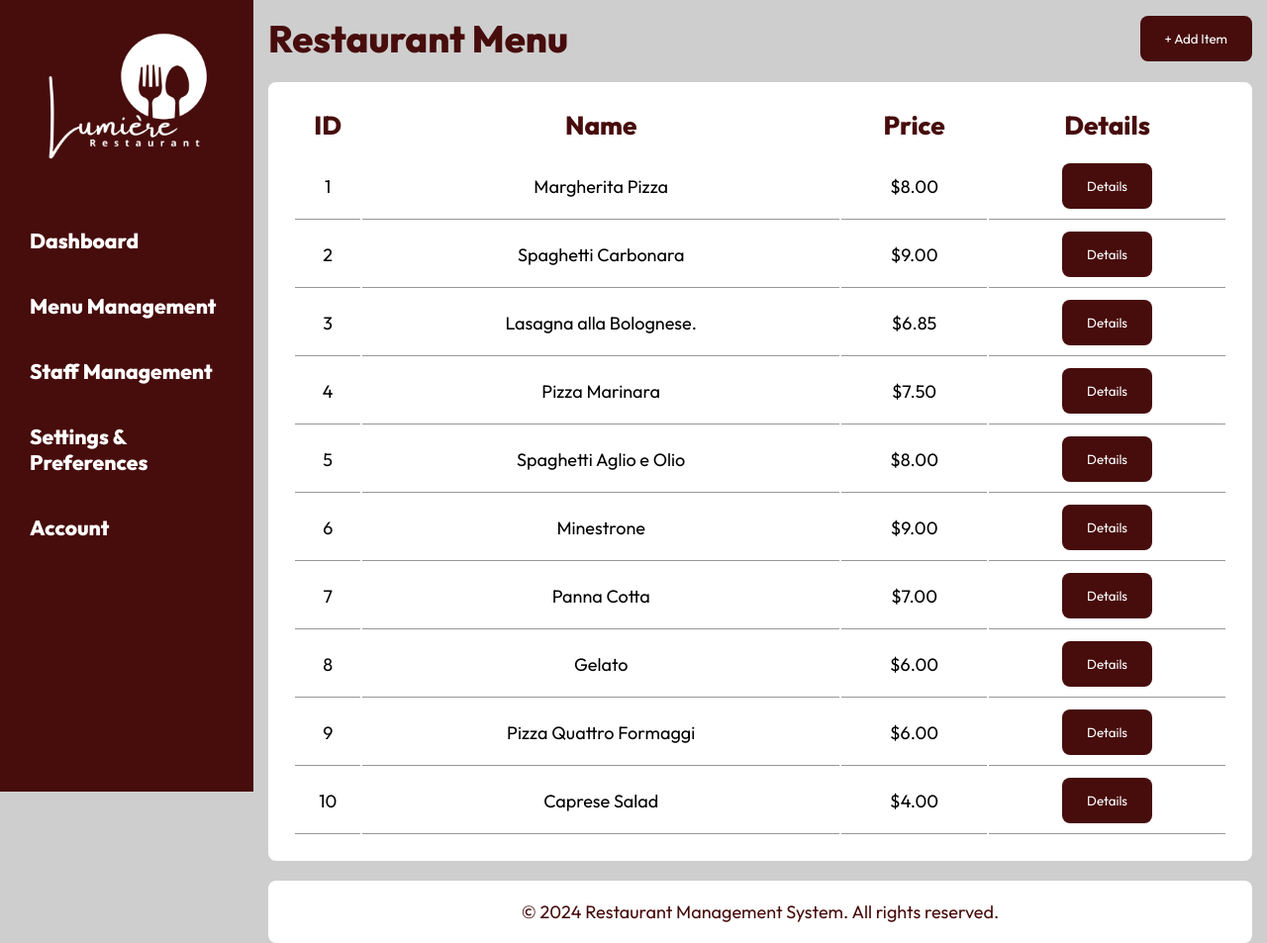
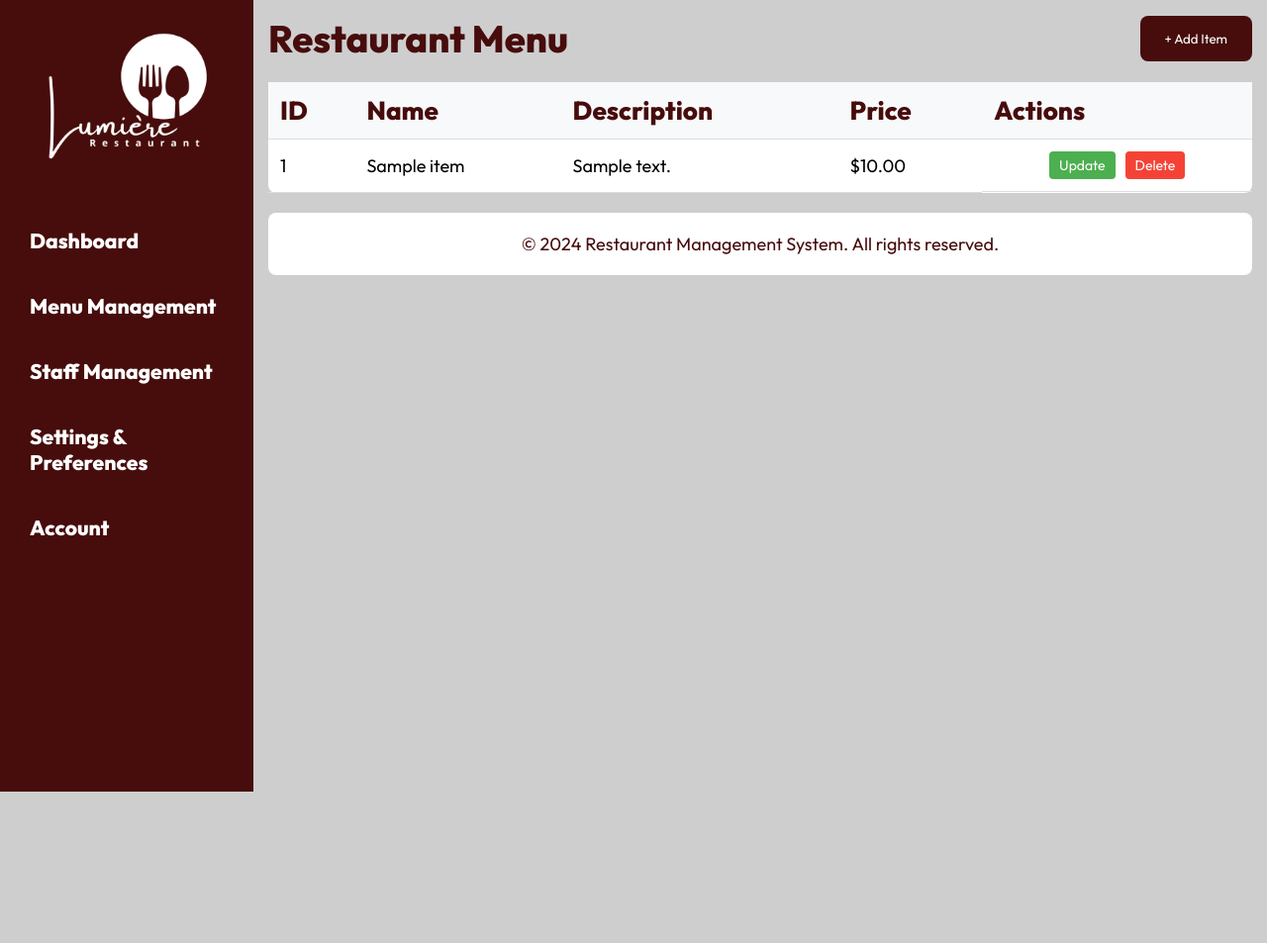
Before and after one commit to rajvi418/Restaurant-PHP, a PHP site: page /Pages/menu-management.php in a window 1280 px wide. Shown: the whole page at 99% size. After the commit the page ends 800 px from the top, so only its background shows below. Run offline with PHP 8.4, Linux system fonts and the light colour scheme; tables that the repository leaves empty or names only in its code hold one stand-in row (values such as "Sample post").

Commit message:
Refactor additems.php and menu-management.php for improved item management; implement delete and update functionalities, and remove unused details_items.html

```diff
--- a/Pages/menu-management.php
+++ b/Pages/menu-management.php
@@ -3,7 +3,7 @@
 $servername = "localhost";
 $username = "root";
 $password = "";
-$dbname = "restraurant_db"; // 🔹 Replace with your DB name
+$dbname = "restraurant_db";
 
 $conn = new mysqli($servername, $username, $password, $dbname);
 
@@ -12,9 +12,77 @@ if ($conn->connect_error) {
     die("Connection failed: " . $conn->connect_error);
 }
 
+// Initialize error message
+$error_message = "";
+
+// Handle Delete Action
+if (isset($_GET['delete_id'])) {
+    $delete_id = intval($_GET['delete_id']); // Sanitize input
+    if ($delete_id > 0) {
+        $delete_sql = "DELETE FROM items WHERE id = ?";
+        $stmt = $conn->prepare($delete_sql);
+        $stmt->bind_param("i", $delete_id);
+
+        if ($stmt->execute()) {
+            header("Location: " . str_replace("&delete_id=" . $delete_id, "", $_SERVER['REQUEST_URI']));
+            exit();
+        } else {
+            $error_message = "Error deleting item: " . $conn->error;
+        }
+        $stmt->close();
+    } else {
+        $error_message = "Invalid item ID for deletion";
+    }
+}
+
+// Handle Update Form Submission
+if ($_SERVER["REQUEST_METHOD"] == "POST" && isset($_POST['update_item'])) {
+    $id = intval($_POST['id']);
+    $name = $conn->real_escape_string($_POST['name']);
+    $description = $conn->real_escape_string($_POST['description']);
+    $price = floatval($_POST['price']);
+    $category = $conn->real_escape_string($_POST['category']);
+
+    $update_sql = "UPDATE items SET name=?, description=?, price=?, category=? WHERE id=?";
+    $stmt = $conn->prepare($update_sql);
+    $stmt->bind_param("ssdsi", $name, $description, $price, $category, $id);
+
+    if ($stmt->execute()) {
+        header("Location: " . $_SERVER['PHP_SELF']);
+        exit();
+    } else {
+        $error_message = "Error updating record: " . $conn->error;
+    }
+    $stmt->close();
+}
+
+// Fetch item data for editing if edit_id is set
+$edit_item = null;
+if (isset($_GET['edit_id'])) {
+    $edit_id = intval($_GET['edit_id']);
+    if ($edit_id > 0) {
+        $edit_sql = "SELECT * FROM items WHERE id = ?";
+        $stmt = $conn->prepare($edit_sql);
+        $stmt->bind_param("i", $edit_id);
+        $stmt->execute();
+        $edit_result = $stmt->get_result();
+
+        if ($edit_result->num_rows > 0) {
+            $edit_item = $edit_result->fetch_assoc();
+        }
+        $stmt->close();
+    }
+}
+
 // --- Fetch all items from database ---
 $sql = "SELECT * FROM items";
 $result = $conn->query($sql);
+
+// Check if query was successful
+if (!$result) {
+    $error_message = "Error fetching items: " . $conn->error;
+    $result = []; // Set empty result to avoid further errors
+}
 ?>
 <!DOCTYPE html>
 <html lang="en">
@@ -24,6 +92,162 @@ $result = $conn->query($sql);
     <title>Restaurant Menu</title>
     <link rel="stylesheet" href="../CSS/font.css">
     <link rel="stylesheet" href="../CSS/style.css">
+    <style>
+        .action-buttons {
+            display: flex;
+            gap: 10px;
+            justify-content: center;
+        }
+
+        .update-btn,
+        .delete-btn {
+            padding: 5px 10px;
+            border: none;
+            border-radius: 4px;
+            cursor: pointer;
+            font-size: 14px;
+            text-decoration: none;
+            display: inline-block;
+        }
+
+        .update-btn {
+            background-color: #4CAF50;
+            color: white;
+        }
+
+        .delete-btn {
+            background-color: #f44336;
+            color: white;
+        }
+
+        .update-btn:hover {
+            background-color: #45a049;
+        }
+
+        .delete-btn:hover {
+            background-color: #da190b;
+        }
+
+        /* Update Form Styles */
+        .update-form-overlay {
+            position: fixed;
+            top: 0;
+            left: 0;
+            width: 100%;
+            height: 100%;
+            background: rgba(0, 0, 0, 0.5);
+            display: flex;
+            justify-content: center;
+            align-items: center;
+            z-index: 1000;
+        }
+
+        .update-form-container {
+            background: white;
+            padding: 30px;
+            border-radius: 8px;
+            width: 500px;
+            max-width: 90%;
+            box-shadow: 0 4px 6px rgba(0, 0, 0, 0.1);
+        }
+
+        .form-group {
+            margin-bottom: 15px;
+        }
+
+        .form-group label {
+            display: block;
+            margin-bottom: 5px;
+            font-weight: bold;
+        }
+
+        .form-group input,
+        .form-group textarea,
+        .form-group select {
+            width: 100%;
+            padding: 8px;
+            border: 1px solid #ddd;
+            border-radius: 4px;
+            box-sizing: border-box;
+        }
+
+        .form-actions {
+            display: flex;
+            justify-content: flex-end;
+            gap: 10px;
+            margin-top: 20px;
+        }
+
+        .cancel-btn {
+            background-color: #6c757d;
+            color: white;
+            padding: 8px 16px;
+            border: none;
+            border-radius: 4px;
+            cursor: pointer;
+            text-decoration: none;
+        }
+
+        .submit-btn {
+            background-color: #007bff;
+            color: white;
+            padding: 8px 16px;
+            border: none;
+            border-radius: 4px;
+            cursor: pointer;
+        }
+
+        .error-message {
+            background-color: #f8d7da;
+            color: #721c24;
+            padding: 10px;
+            border-radius: 4px;
+            margin-bottom: 15px;
+            border: 1px solid #f5c6cb;
+        }
+
+        .success-message {
+            background-color: #d4edda;
+            color: #155724;
+            padding: 10px;
+            border-radius: 4px;
+            margin-bottom: 15px;
+            border: 1px solid #c3e6cb;
+        }
+
+        /* Table Styles */
+        .menu-management {
+            width: 100%;
+            border-collapse: collapse;
+            margin-top: 20px;
+        }
+
+        .menu-management th,
+        .menu-management td {
+            padding: 12px;
+            text-align: left;
+            border-bottom: 1px solid #ddd;
+        }
+
+        .menu-management .table-header {
+            background-color: #f8f9fa;
+            font-weight: bold;
+        }
+
+        .description-cell {
+            max-width: 300px;
+            white-space: nowrap;
+            overflow: hidden;
+            text-overflow: ellipsis;
+        }
+
+        .no-items {
+            text-align: center;
+            padding: 20px;
+            color: #6c757d;
+            font-style: italic;
+        }
+    </style>
 </head>
 
 <body>
@@ -54,286 +278,135 @@ $result = $conn->query($sql);
             <h3 class="title">Restaurant Menu</h3>
             <a href="additems.php"><button class="universal-btn">+ Add Item </button></a>
         </div>
+
+        <?php if (isset($error_message) && !empty($error_message)): ?>
+            <div class="error-message">
+                <?php echo $error_message; ?>
+            </div>
+        <?php endif; ?>
+
+        <?php if (isset($_GET['deleted']) && $_GET['deleted'] == 'success'): ?>
+            <div class="success-message">
+                Item deleted successfully!
+            </div>
+        <?php endif; ?>
+
         <table class="menu-management">
             <tr class="table-header">
                 <th>ID</th>
                 <th>Name</th>
-                <!-- <th>Description</th> -->
+                <th>Description</th>
                 <th>Price</th>
-                <!-- <th>Category</th> -->
-                <th>Details</th>
+                <th>Actions</th>
             </tr>
-            <!-- <?php
+            <?php
             // --- Display each row ---
-            if ($result->num_rows > 0) {
+            if ($result && $result->num_rows > 0) {
                 while ($row = $result->fetch_assoc()) {
                     echo "<tr class='table-data'>";
                     echo "<td>" . htmlspecialchars($row['id']) . "</td>";
                     echo "<td>" . htmlspecialchars($row['name']) . "</td>";
-                    echo "<td>" . htmlspecialchars($row['description']) . "</td>";
+                    echo "<td class='description-cell' title='" . htmlspecialchars($row['description']) . "'>" . htmlspecialchars($row['description']) . "</td>";
                     echo "<td>$" . number_format($row['price'], 2) . "</td>";
-                    echo "<td>" . htmlspecialchars($row['category']) . "</td>";
-                    echo "<td>
-                            <a href='detail_item.php?id=" . $row['id'] . "' class='btn btn-warning'>Edit</a>
-                            <a href='delete_item.php?id=" . $row['id'] . "' class='btn btn-danger'
-                               onclick='return confirm(\"Are you sure you want to delete this item?\")'>Delete</a>
-                          </td>";
+                    echo "<td class='action-buttons'>
+                                <a href='?edit_id=" . $row['id'] . "' class='update-btn'>Update</a>
+                                <a href='?delete_id=" . $row['id'] . "' class='delete-btn'
+                                   onclick='return confirm(\"Are you sure you want to delete \\\"" . addslashes($row['name']) . "\\\"?\")'>Delete</a>
+                              </td>";
                     echo "</tr>";
                 }
             } else {
-                echo "<tr><td colspan='6'>No menu items found.</td></tr>";
+                echo "<tr><td colspan='5' class='no-items'>No menu items found.</td></tr>";
             }
+            ?>
+        </table>
 
-            $conn->close();
-            ?> -->
+        <!-- Update Form (shown when editing) -->
+        <?php if ($edit_item): ?>
+            <div class="update-form-overlay">
+                <div class="update-form-container">
+                    <h3>Update Menu Item</h3>
+                    <form method="POST" action="">
+                        <input type="hidden" name="id" value="<?php echo $edit_item['id']; ?>">
 
-            <tr class="table-data">
-                <td>1</td>
-                <td>Margherita Pizza</td>
-                <!-- <td>Classic cheese & tomato</td> -->
-                <td>$8.00</td>
-                <!-- <td>Pizza</td> -->
-                <td class="detail-container">
-                    <div class="center">
-                        <button class="universal-btn" id="open-popup">Details</button>
-                    </div>
-                    <div class="popup" id="popup">
-                        <div class="overlay"></div>
-                        <div class="popup-content">
-                            <h4>Margherita Pizza</h4>
-                            <p>Classic cheese & tomato pizza.</p>
-                            <p>Price: $8.00</p>
+                        <div class="form-group">
+                            <label for="name">Item Name:</label>
+                            <input type="text" id="name" name="name" value="<?php echo htmlspecialchars($edit_item['name']); ?>" required>
+                        </div>
 
-                            <div class="controls">
-                                <button class="universal-btn" id="close-btn">Close</button>
-                            </div>
+                        <div class="form-group">
+                            <label for="description">Description:</label>
+                            <textarea id="description" name="description" rows="3" required><?php echo htmlspecialchars($edit_item['description']); ?></textarea>
                         </div>
-                    </div>
-                </td>
-            </tr>
-            <tr class="table-data">
-                <td>2</td>
-                <td>Spaghetti Carbonara</td>
-                <!-- <td>Pasta, egg, cheese, pork.</td> -->
-                <td>$9.00</td>
-                <!-- <td>Pasta</td> -->
-                <td class="detail-container">
-                    <div class="center">
-                        <button class="universal-btn" id="open-popup">Details</button>
-                    </div>
-                    <div class="popup" id="popup">
-                        <div class="overlay"></div>
-                        <div class="popup-content">
-                            <h4>Margherita Pizza</h4>
-                            <p>Classic cheese & tomato pizza.</p>
-                            <p>Price: $8.00</p>
 
-                            <div class="controls">
-                                <button class="universal-btn" id="close-btn">Close</button>
-                            </div>
+                        <div class="form-group">
+                            <label for="price">Price:</label>
+                            <input type="number" id="price" name="price" step="0.01" min="0" value="<?php echo $edit_item['price']; ?>" required>
                         </div>
-                    </div>
-                </td>
-            </tr>
-            <tr class="table-data">
-                <td>3</td>
-                <td>Lasagna alla Bolognese.</td>
-                <!-- <td>Layered pasta, meat, creamy sauce.</td> -->
-                <td>$6.85</td>
-                <!-- <td>Pasta</td> -->
-                <td class="detail-container">
-                    <div class="center">
-                        <button class="universal-btn" id="open-popup">Details</button>
-                    </div>
-                    <div class="popup" id="popup">
-                        <div class="overlay"></div>
-                        <div class="popup-content">
-                            <h4>Margherita Pizza</h4>
-                            <p>Classic cheese & tomato pizza.</p>
-                            <p>Price: $8.00</p>
 
-                            <div class="controls">
-                                <button class="universal-btn" id="close-btn">Close</button>
-                            </div>
+                        <div class="form-group">
+                            <label for="category">Category:</label>
+                            <input type="text" id="category" name="category" value="<?php echo htmlspecialchars($edit_item['category']); ?>">
                         </div>
-                    </div>
-                </td>
-            </tr>
-            <tr class="table-data">
-                <td>4</td>
-                <td>Pizza Marinara</td>
-                <!-- <td>Tomato, garlic, oregano.</td> -->
-                <td>$7.50</td>
-                <!-- <td>Pizza</td> -->
-                <td class="detail-container">
-                    <div class="center">
-                        <button class="universal-btn" id="open-popup">Details</button>
-                    </div>
-                    <div class="popup" id="popup">
-                        <div class="overlay"></div>
-                        <div class="popup-content">
-                            <h4>Margherita Pizza</h4>
-                            <p>Classic cheese & tomato pizza.</p>
-                            <p>Price: $8.00</p>
 
-                            <div class="controls">
-                                <button class="universal-btn" id="close-btn">Close</button>
-                            </div>
+                        <div class="form-actions">
+                            <a href="?" class="cancel-btn">Cancel</a>
+                            <button type="submit" name="update_item" class="submit-btn">Update Item</button>
                         </div>
-                    </div>
-                </td>
-            </tr>
-            <tr class="table-data">
-                <td>5</td>
-                <td>Spaghetti Aglio e Olio</td>
-                <!-- <td>Pasta, garlic, olive oil..</td> -->
-                <td>$8.00</td>
-                <!-- <td>Main Courses</td> -->
-                <td class="detail-container">
-                    <div class="center">
-                        <button class="universal-btn" id="open-popup">Details</button>
-                    </div>
-                    <div class="popup" id="popup">
-                        <div class="overlay"></div>
-                        <div class="popup-content">
-                            <h4>Margherita Pizza</h4>
-                            <p>Classic cheese & tomato pizza.</p>
-                            <p>Price: $8.00</p>
+                    </form>
+                </div>
+            </div>
+        <?php endif; ?>
 
-                            <div class="controls">
-                                <button class="universal-btn" id="close-btn">Close</button>
-                            </div>
-                        </div>
-                    </div>
-                </td>
-            </tr>
-            <tr class="table-data">
-                <td>6</td>
-                <td>Minestrone</td>
-                <!-- <td>Hearty Italian vegetable soup.</td> -->
-                <td>$9.00</td>
-                <!-- <td>Soups & Starters</td> -->
-                <td class="detail-container">
-                    <div class="center">
-                        <button class="universal-btn" id="open-popup">Details</button>
-                    </div>
-                    <div class="popup" id="popup">
-                        <div class="overlay"></div>
-                        <div class="popup-content">
-                            <h4>Margherita Pizza</h4>
-                            <p>Classic cheese & tomato pizza.</p>
-                            <p>Price: $8.00</p>
-
-                            <div class="controls">
-                                <button class="universal-btn" id="close-btn">Close</button>
-                            </div>
-                        </div>
-                    </div>
-                </td>
-            </tr>
-            <tr class="table-data">
-                <td>7</td>
-                <td>Panna Cotta</td>
-                <!-- <td>Creamy set Italian dessert. </td> -->
-                <td>$7.00</td>
-                <!-- <td>Desserts</td> -->
-                <td class="detail-container">
-                    <div class="center">
-                        <button class="universal-btn" id="open-popup">Details</button>
-                    </div>
-                    <div class="popup" id="popup">
-                        <div class="overlay"></div>
-                        <div class="popup-content">
-                            <h4>Margherita Pizza</h4>
-                            <p>Classic cheese & tomato pizza.</p>
-                            <p>Price: $8.00</p>
-
-                            <div class="controls">
-                                <button class="universal-btn" id="close-btn">Close</button>
-                            </div>
-                        </div>
-                    </div>
-                </td>
-            </tr>
-            <tr class="table-data">
-                <td>8</td>
-                <td>Gelato</td>
-                <!-- <td>Dense Italian-style ice cream.</td> -->
-                <td>$6.00</td>
-                <!-- <td>Desserts</td> -->
-                <td class="detail-container">
-                    <div class="center">
-                        <button class="universal-btn" id="open-popup">Details</button>
-                    </div>
-                    <div class="popup" id="popup">
-                        <div class="overlay"></div>
-                        <div class="popup-content">
-                            <h4>Margherita Pizza</h4>
-                            <p>Classic cheese & tomato pizza.</p>
-                            <p>Price: $8.00</p>
-
-                            <div class="controls">
-                                <button class="universal-btn" id="close-btn">Close</button>
-                            </div>
-                        </div>
-                    </div>
-                </td>
-            </tr>
-            <tr class="table-data">
-                <td>9</td>
-                <td>Pizza Quattro Formaggi</td>
-                <!-- <td>Four-cheese Italian-style pizza.</td> -->
-                <td>$6.00</td>
-                <!-- <td>Pizza</td> -->
-                <td class="detail-container">
-                    <div class="center">
-                        <button class="universal-btn" id="open-popup">Details</button>
-                    </div>
-                    <div class="popup" id="popup">
-                        <div class="overlay"></div>
-                        <div class="popup-content">
-                            <h4>Margherita Pizza</h4>
-                            <p>Classic cheese & tomato pizza.</p>
-                            <p>Price: $8.00</p>
-
-                            <div class="controls">
-                                <button class="universal-btn" id="close-btn">Close</button>
-                            </div>
-                        </div>
-                    </div>
-                </td>
-            </tr>
-            <tr class="table-data">
-                <td>10</td>
-                <td>Caprese Salad</td>
-                <!-- <td>Tomato, mozzarella, basil salad.</td> -->
-                <td>$4.00</td>
-                <!-- <td>Salad</td> -->
-                <td class="detail-container">
-                    <div class="center">
-                        <button class="universal-btn" id="open-popup">Details</button>
-                    </div>
-                    <div class="popup" id="popup">
-                        <div class="overlay"></div>
-                        <div class="popup-content">
-                            <h4>Margherita Pizza</h4>
-                            <p>Classic cheese & tomato pizza.</p>
-                            <p>Price: $8.00</p>
-
-                            <div class="controls">
-                                <button class="universal-btn" id="close-btn">Close</button>
-                            </div>
-                        </div>
-                    </div>
-                </td>
-            </tr>
-
-        </table>
         <footer class="dashboard-footer">
             <p>&copy; 2024 Restaurant Management System. All rights reserved.</p>
         </footer>
     </section>
+
+    <script>
+        // Close update form when clicking outside
+        document.addEventListener('click', function(event) {
+            const overlay = document.querySelector('.update-form-overlay');
+            if (event.target === overlay) {
+                window.location.href = '?';
+            }
+        });
+
+        // Close update form with Escape key
+        document.addEventListener('keydown', function(event) {
+            if (event.key === 'Escape') {
+                window.location.href = '?';
+            }
+        });
+
+        // Show full description on hover
+        document.addEventListener('DOMContentLoaded', function() {
+            const descriptionCells = document.querySelectorAll('.description-cell');
+            descriptionCells.forEach(cell => {
+                cell.addEventListener('mouseenter', function() {
+                    this.style.whiteSpace = 'normal';
+                    this.style.overflow = 'visible';
+                    this.style.position = 'relative';
+                    this.style.zIndex = '10';
+                    this.style.background = 'white';
+                    this.style.boxShadow = '0 2px 5px rgba(0,0,0,0.2)';
+                });
+
+                cell.addEventListener('mouseleave', function() {
+                    this.style.whiteSpace = 'nowrap';
+                    this.style.overflow = 'hidden';
+                    this.style.position = 'static';
+                    this.style.zIndex = '1';
+                    this.style.background = '';
+                    this.style.boxShadow = '';
+                });
+            });
+        });
+    </script>
 </body>
-<script src="../JavaScript/popup-fun.js"></script>
 
 </html>
+
+<?php
+$conn->close();
+?>
--- a/index.php
+++ b/index.php
@@ -13,8 +13,8 @@
     <section class="login-container">
         <h1>Admin Login</h1>
         <form action="Pages/Dashboard.php" method="post">
-            <input type="text" placeholder="Username" required>
-            <input type="password" placeholder="Password" required>
+            <input type="text" placeholder="Username">
+            <input type="password" placeholder="Password">
             <a href="Pages/Dashboard.php"><button type="submit">Login</button></a>
         </form>
         <section>
```
Also changed, not shown: Pages/additems.php (+30 -23 lines), Pages/details_items.html (deleted, +0 -14 lines).
